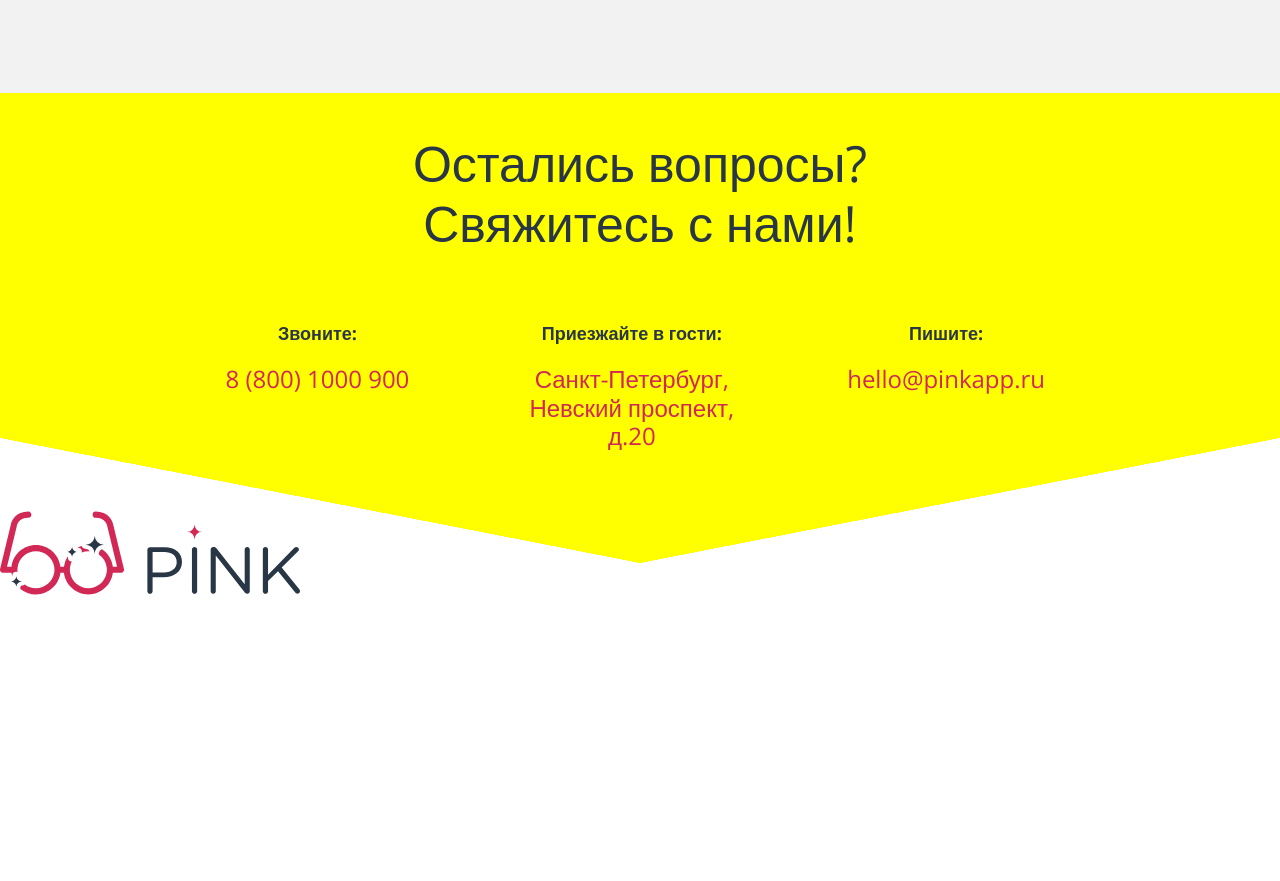
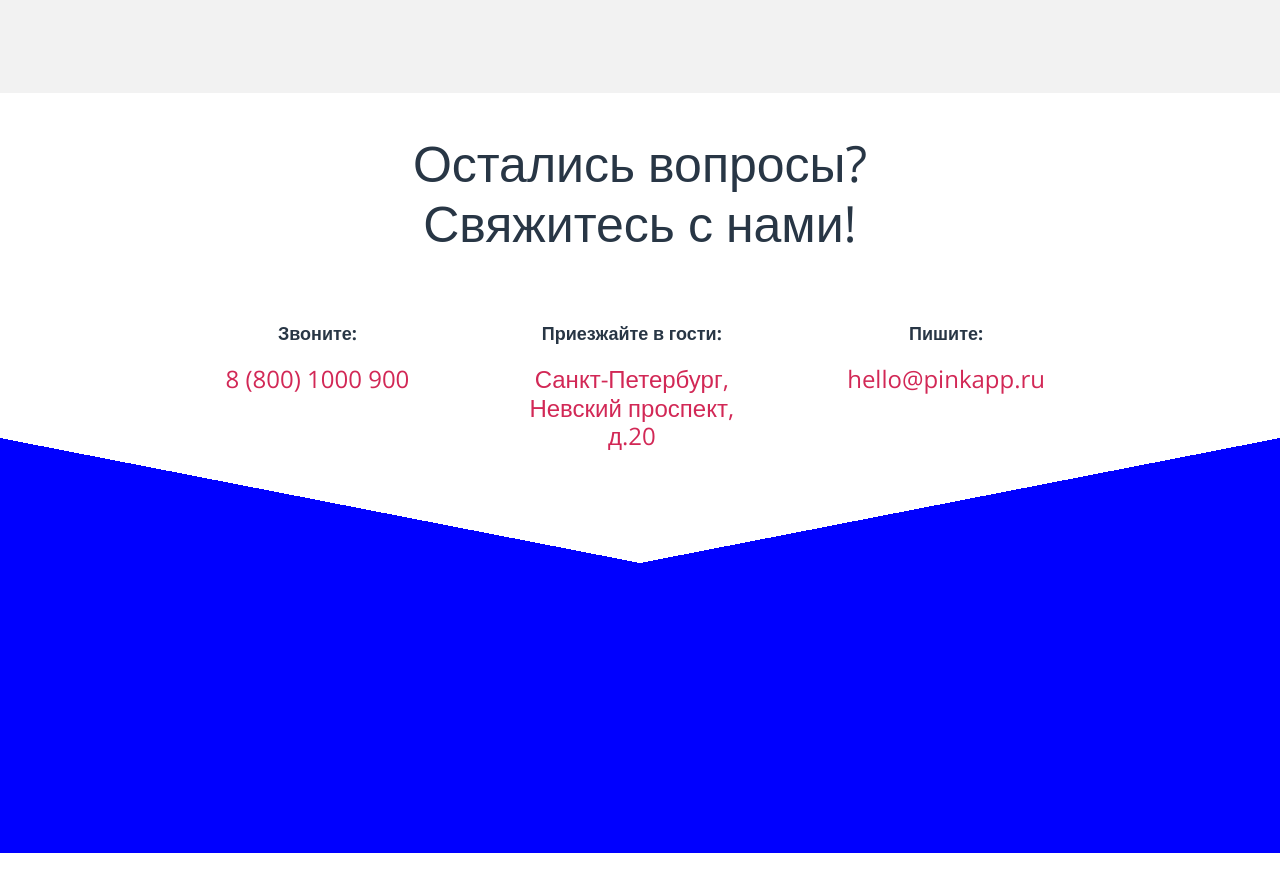
Before and after one commit to suncitygirl/pink-training-project, a website: page frontend/index.html in a window 1280 px wide. Shown: the part 2872-3753 px from the top of the page. Before the commit the page ends 3505 px from the top, so only its background shows below. Drawn offline with nearby package versions, Linux system fonts and the light colour scheme.

Commit message:
Fix z-index for pseudo elem. in the contact block

```diff
--- a/frontend/index.html
+++ b/frontend/index.html
@@ -391,7 +391,7 @@
             </div>
         </section>
         <div class="map">
-
+            <div id="map"></div>
             <!---<img src="" alt="" />-->
 
 
@@ -409,6 +409,9 @@
         <div class="main-footer__copyright">
         </div>
     </footer>
+    <script src="https://api-maps.yandex.ru/2.1/?lang=ru_RU"></script>
+    <script src="js/map.js"></script>
+
 </body>
 
 </html>
--- /dev/null
+++ b/frontend/js/map.js
@@ -0,0 +1,23 @@
+(function () {
+
+  ymaps.ready(init);
+  var myMap;
+
+  function init() {
+    myMap = new ymaps.Map("map", {
+      center: [59.9363, 30.321132],
+      zoom: [16],
+      controls: []
+    }),
+    myMap.behaviors.disable("scrollZoom");
+    myMap.controls.add("zoomControl");
+
+    // myPlacemark = new ymaps.Placemark([59.93866675783276,30.32307250000002], {
+    //   hintContent: "г. Санкт-Петербург, ул. Б. Конюшенная, д. 19/8",
+    // }, {
+    //   iconLayout: "default#image"
+    // });
+    //
+    // myMap.geoObjects.add(myPlacemark);
+  }
+})();
--- a/frontend/scss/_contact.scss
+++ b/frontend/scss/_contact.scss
@@ -7,7 +7,6 @@
     margin-bottom: 40px;
     box-sizing: border-box;
     background-color: $white;
-    background-color: yellow;
     @media(max-width: 1199px) {
         min-height: 480px;
         padding-left: 95px/1200px * 100%;
@@ -29,6 +28,8 @@
         }
     }
     &__item {
+      position: relative;
+      z-index: 1;
         display: block;
         float: left;
         width: 28%;
@@ -82,10 +83,10 @@
     &::after {
         content: '';
         position: absolute;
-        z-index: -1;
+        z-index: 0;
         bottom: -125px;
         left: 0;
-        background: linear-gradient(to left bottom, yellow 50%, transparent 50%);
+        background: linear-gradient(to left bottom, $white 50%, transparent 50%);
         height: 125px;
         width: 50%;
         @media(max-width: 1199px) {
@@ -100,10 +101,10 @@
     &::before {
         content: '';
         position: absolute;
-        z-index: -1;
+        z-index: 0;
         bottom: -125px;
         right: 0;
-        background: linear-gradient(to right bottom, yellow 50%, transparent 50%);
+        background: linear-gradient(to right bottom, $white 50%, transparent 50%);
         height: 125px;
         width: 50%;
         @media(max-width: 1199px) {
--- /dev/null
+++ b/frontend/scss/_map.scss
@@ -0,0 +1,12 @@
+.map {
+  position: relative;
+  top: -125px;
+  z-index: -1;
+  height: 500px;
+  width: 100%;
+  background-color: blue;
+}
+#map {
+  height: 525px;
+  width: 100%;
+}
--- a/frontend/scss/style.scss
+++ b/frontend/scss/style.scss
@@ -8,7 +8,7 @@
 @import "carousel.scss";
 @import "price-list.scss";
 @import "contact.scss";
-
+@import "map.scss";
 html {
   font-size: $html-size-base;
   min-width: 320px;
```
Also changed, not shown: frontend/css/style.css, 1 other file.
